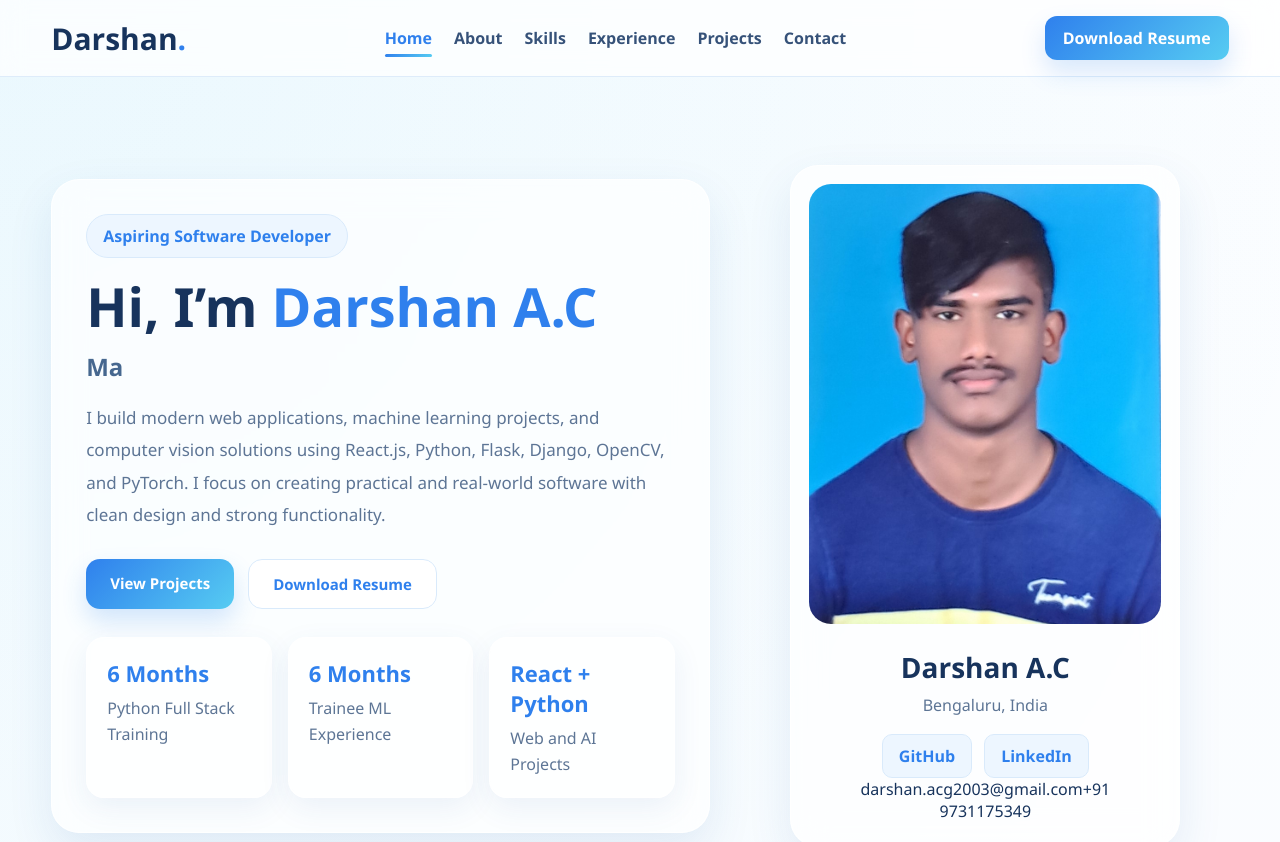
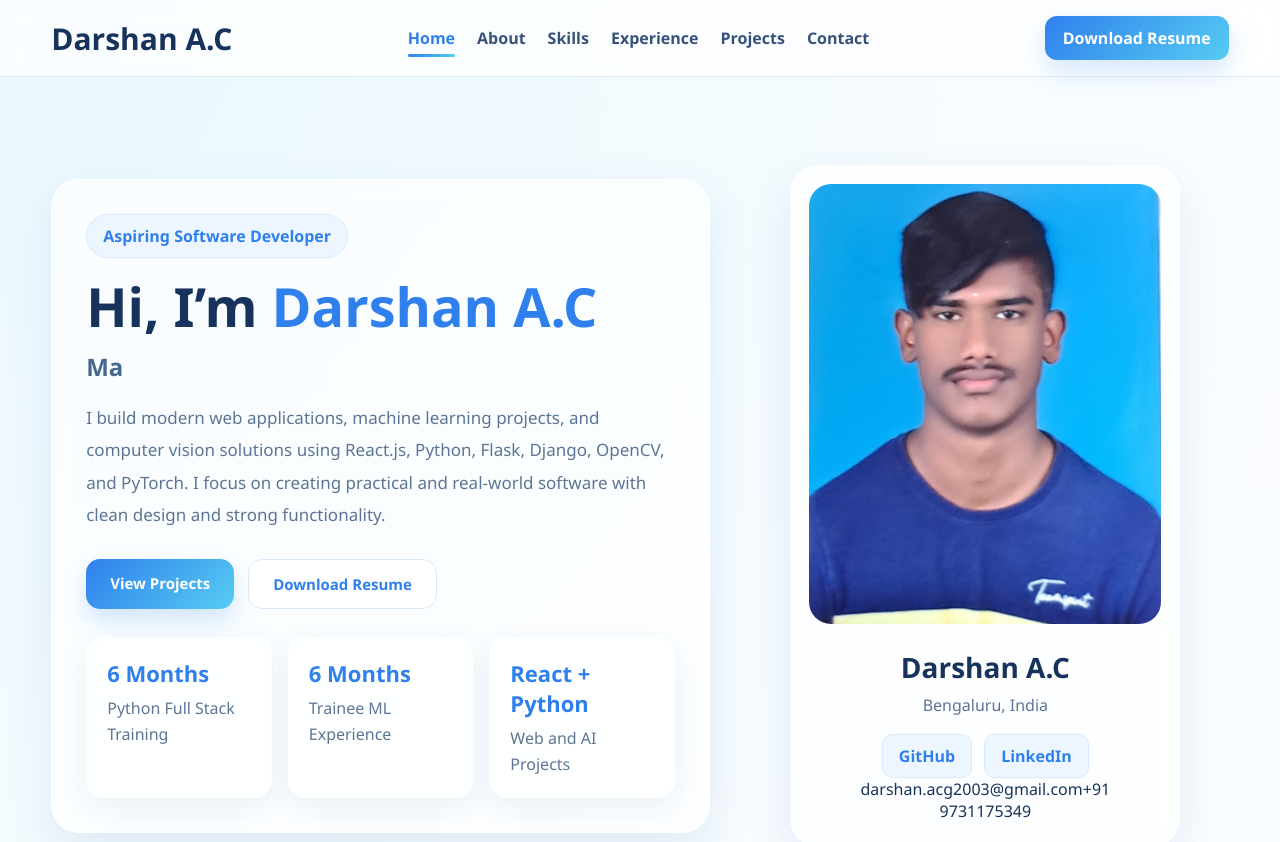
Before and after one commit to darshan-acg/PORTFOLIO, a React app: page / in a window 1280 px wide. Shown: the top 842 px of the page. Built offline with nearby package versions, Linux system fonts and the light colour scheme; the HTML template or start-up script is replaced by a standard one.

Commit message:
Update Navbar.jsx

```diff
--- a/src/components/Navbar.jsx
+++ b/src/components/Navbar.jsx
@@ -48,7 +48,7 @@ export default function Navbar() {
     <header className={`navbar ${scrolled ? "navbar-scrolled" : ""}`}>
       <div className="container nav-container">
         <a href="#home" className="logo">
-          Darshan<span>.</span>
+          Darshan A.C
         </a>
 
         <button
```
